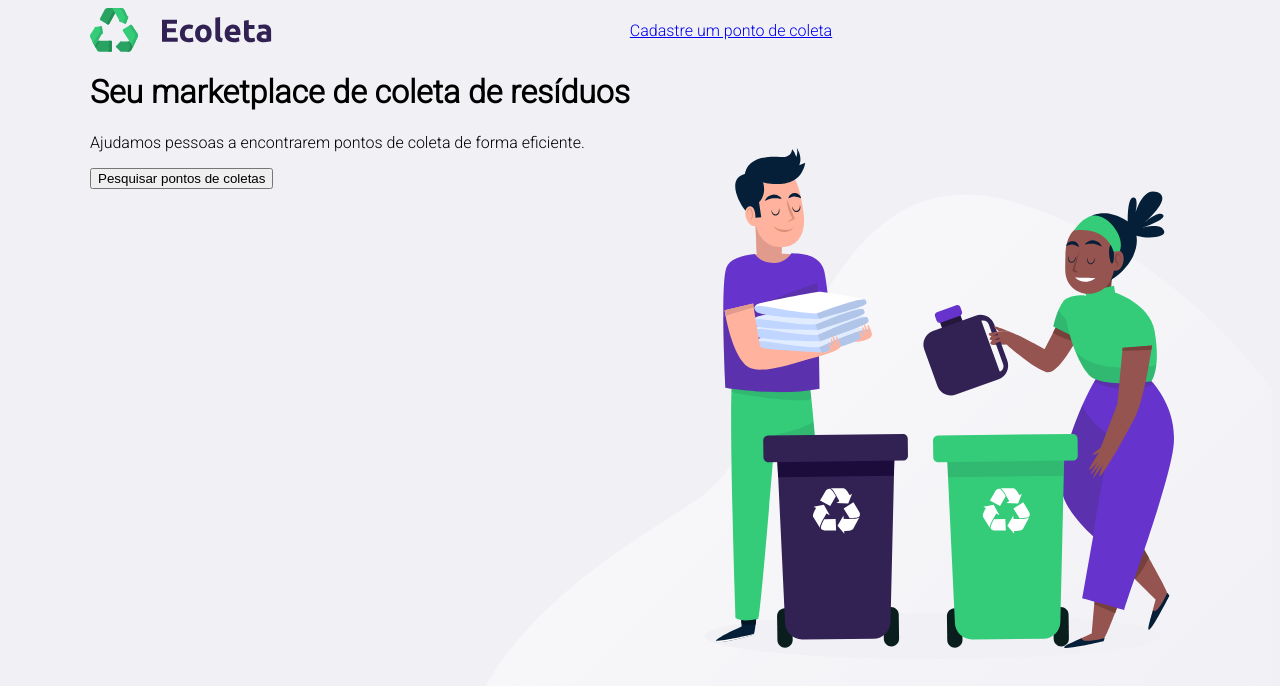
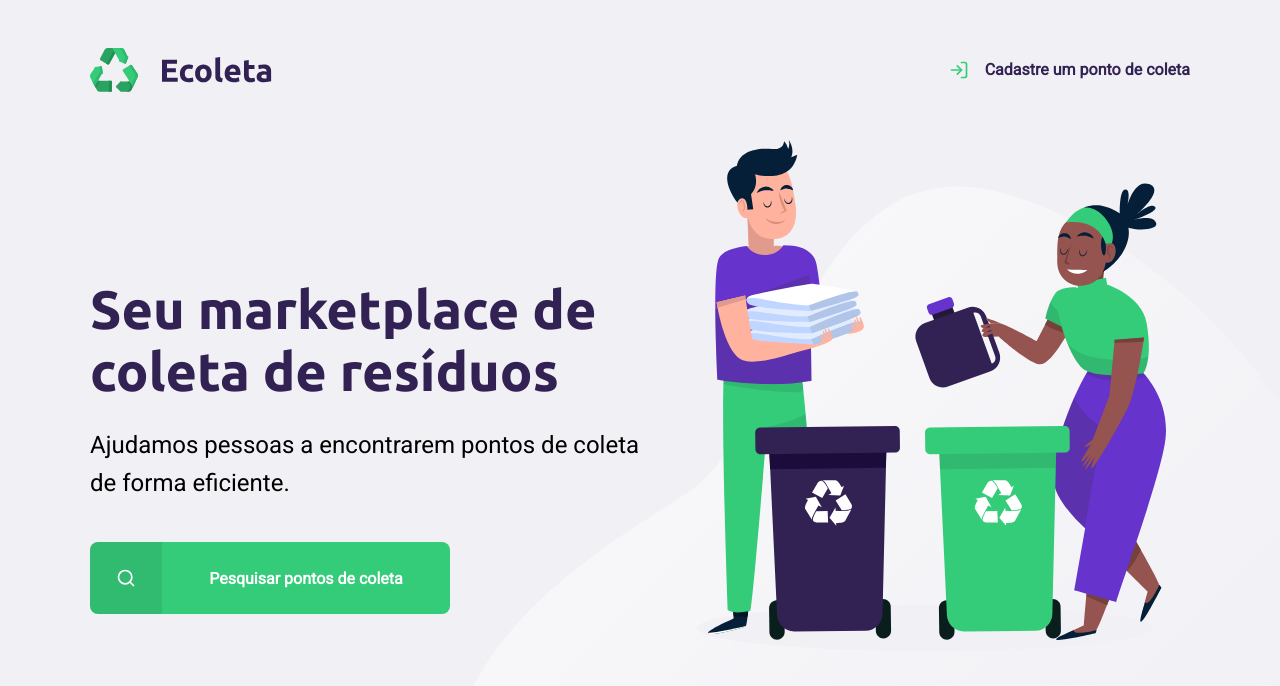
Before and after one commit to potavios/ecoleta, a plain HTML site: page index.html in a window 1280 px wide. Drawn offline with Linux system fonts and the light colour scheme.

Commit message:
home page added

```diff
--- a/index.html
+++ b/index.html
@@ -5,7 +5,7 @@
     <meta charset="UTF-8">
     <meta name="viewport" content="width=device-width, initial-scale=1.0">
     <title>Ecoleta</title>
-    <link href="https://fonts.googleapis.com/css2?family=Roboto:wght@300&display=swap" rel="stylesheet">
+    <link href="https://fonts.googleapis.com/css2?family=Roboto&family=Ubuntu:wght@700&display=swap" rel="stylesheet">
     <link rel="stylesheet" href="styles/main.css">
 </head>
 
@@ -17,14 +17,23 @@
 
             <header>
                 <img src="/assets/logo.svg" alt="Logomarca">
-                <a href="#">Cadastre um ponto de coleta</a>
-                <span></span>
-
+                <a href="#">
+                    <span></span>
+                    Cadastre um ponto de coleta
+                </a>
             </header>
 
-            <h1>Seu marketplace de coleta de resíduos</h1>
-            <p>Ajudamos pessoas a encontrarem pontos de coleta de forma eficiente.</p>
-            <button>Pesquisar pontos de coletas</button>
+            <main>
+                <h1>Seu marketplace de coleta de resíduos</h1>
+                <p>Ajudamos pessoas a encontrarem pontos de coleta de forma eficiente.</p>
+                <a href="#">
+                    <span></span>
+                    <strong>Pesquisar pontos de coleta</strong>
+                </a>
+
+            </main>
+
+
         </div>
 
     </div>
--- a/styles/main.css
+++ b/styles/main.css
@@ -1,9 +1,30 @@
+:root {
+    --title-color: #322153;
+    --primary-color: #34cb79;
+}
+
+* {
+    margin: 0;
+    padding: 0;
+}
+
+
 html {
-    font-family: 'Roboto', sans-serif;
+    font-family: Roboto, sans-serif;
 }
 
 body {
     background: #f0f0f5;
+    -webkit-font-smoothing: antialiased;
+}
+
+a {
+    text-decoration: none;
+}
+
+h1, h2, h3, h4, h5, h5 {
+    font-family: Ubuntu, sans-serif;
+        color: var(--title-color);
 }
 
 #page-home {
@@ -15,10 +36,14 @@ body {
 #page-home .content {
     width: 90%;
     max-width: 1100px;
-    margin: 0 auto
+    height: 100%;
+    margin: 0 auto;
+    display: flex;
+    flex-direction: column;
 }
 
 #page-home header {
+    margin-top: 48px;
     display: flex;
     align-items: center;
     justify-content: space-between;
@@ -26,11 +51,97 @@ body {
 
 #page-home header a {
     display: flex;
+    color: var(--title-color);
+    font-weight: bold;
 }
 
 #page-home header a span {
+    margin-right: 16px;
     display: flex;
     background-image: url('../assets/log-in.svg');
     width: 20px;
     height: 20px;
 }
+
+#page-home main {
+    max-width: 560px;
+    flex: 1;
+    display: flex;
+    flex-direction: column;
+    justify-content: center;
+}
+
+#page-home main h1 {
+    font-size: 54px;
+}
+
+#page-home main p {
+    font-size: 24px;
+    line-height: 38px;
+    margin-top: 24px;
+}
+
+#page-home main a {
+    width: 100%;
+    max-width: 360px;
+    height: 72px;
+    background-color: var(--primary-color);
+    border-radius: 8px;
+    display: flex;
+    align-items: center;
+
+    margin-top: 40px;
+    transition: 400ms;
+}
+
+#page-home main a:hover {
+    background-color: #2fb86e;
+}
+
+#page-home main a span {
+    width: 72px;
+    height: 72px;
+    background-color: rgba(0, 0, 0, 0.08);
+    border-top-left-radius: 8px;
+    border-bottom-left-radius: 8px;
+    display: flex;
+    align-items: center;
+    justify-content: center;
+}
+
+
+#page-home main a span::after {
+    content: "";
+    background-image: url('../assets/search.svg');
+    width: 20px;
+    height: 20px;
+}
+
+#page-home main a strong {
+    color: white;
+    flex: 1;
+    text-align: center;
+}
+
+@media (max-width: 900px) {
+    #page-home{
+        background-position-x: 70vw;
+    }
+
+    #page-home .content {
+        align-items: center;
+        text-align: center;
+    }
+
+    #page-home header a {
+        position: absolute;
+        bottom: 48px;
+
+        left: 50%;
+        transform: translateX(-50%);
+    }
+
+    #page-home main {
+        align-items: center;
+    }
+}
```
